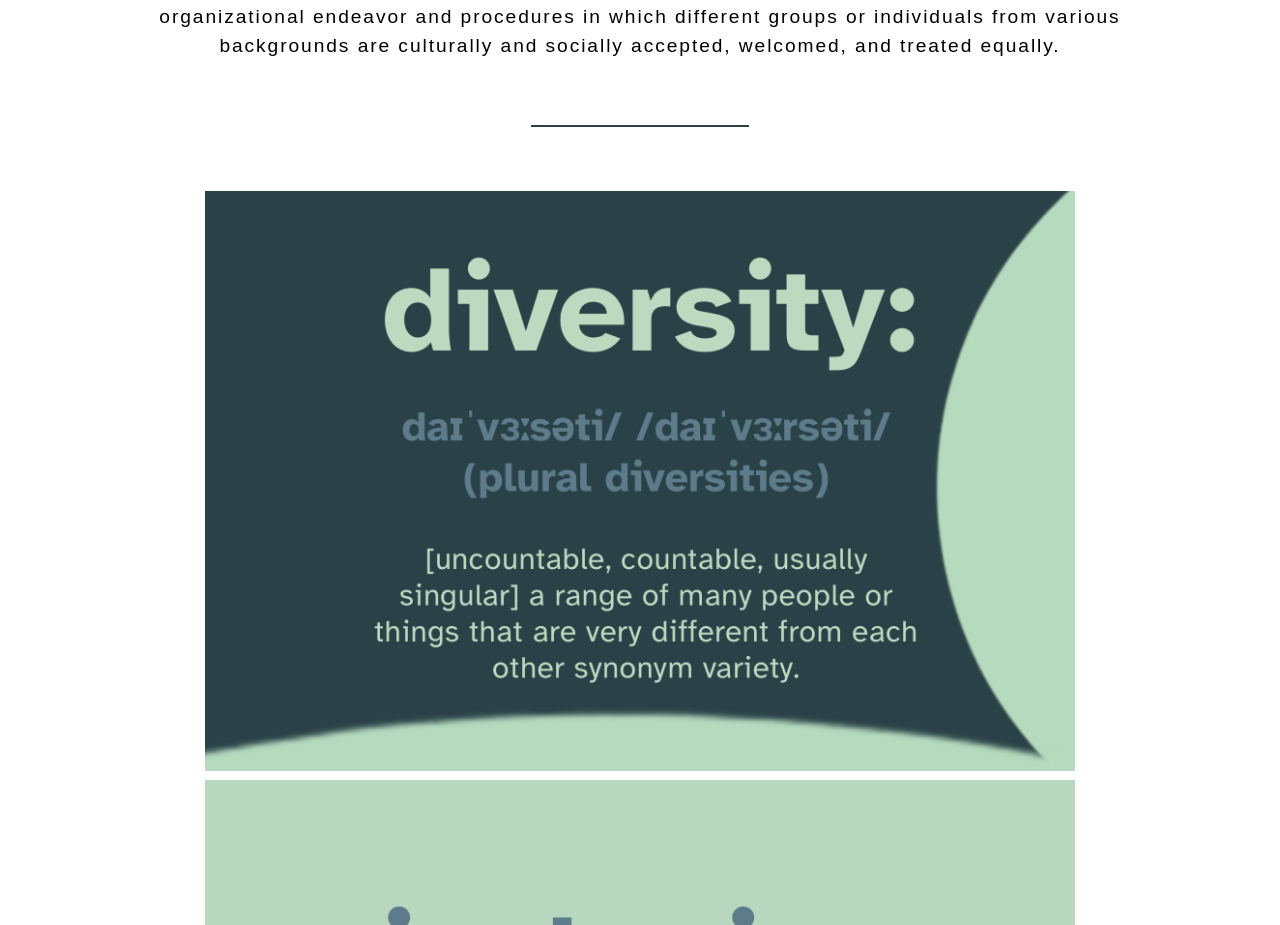
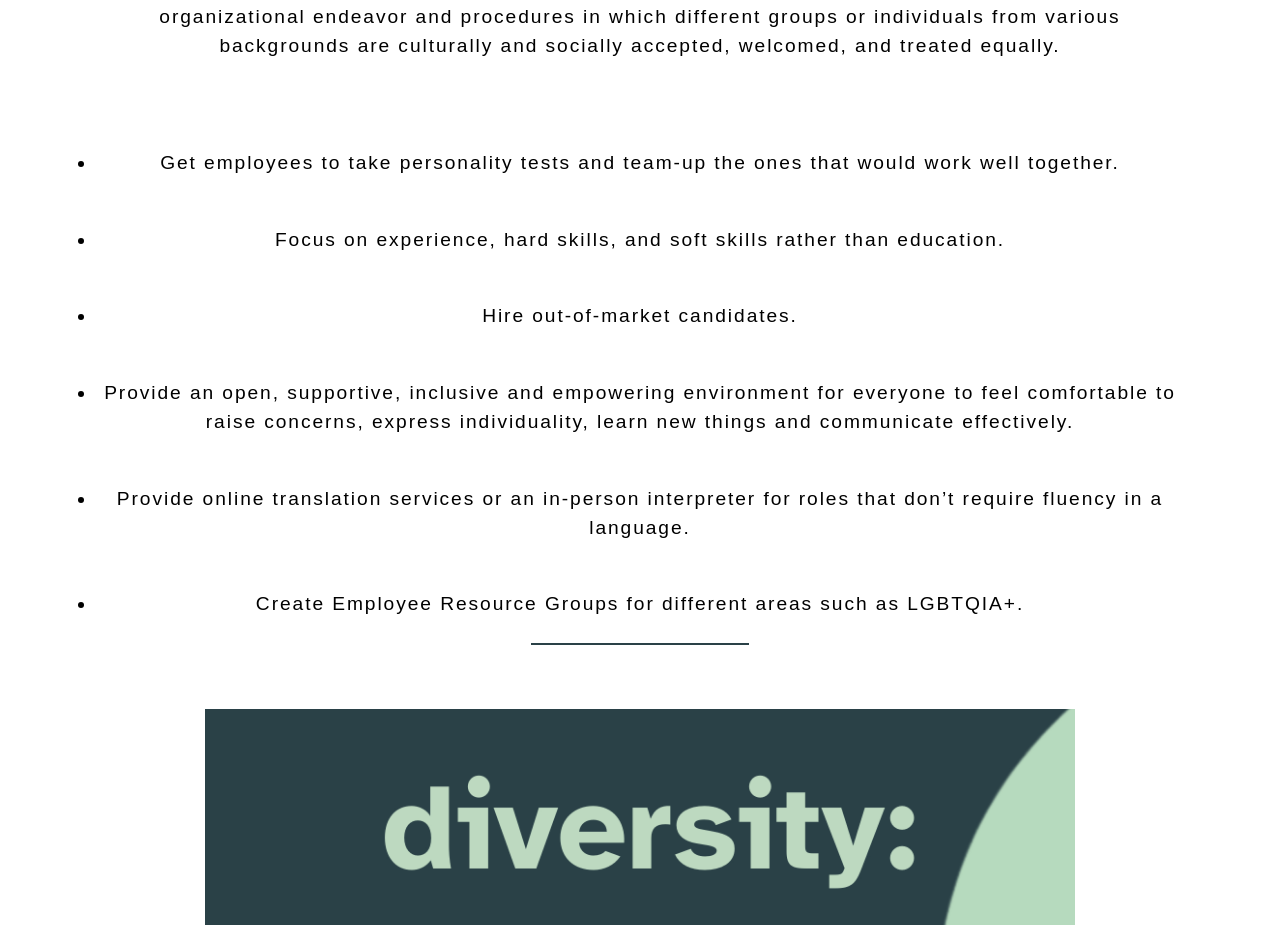
Before and after one commit to aidant842/Trust-in-SODA-Hackathon, a React (Create React App) app in the folder space4all/: page / in a window 1280 px wide. Shown: the part 1267-2192 px from the top of the page. Built offline with nearby package versions, Linux system fonts and the light colour scheme.

Commit message:
added more bulletpoints to page 1

```diff
--- a/space4all/src/pages/Page1.js
+++ b/space4all/src/pages/Page1.js
@@ -53,6 +53,33 @@ const Page1 = () => {
                     Inclusion refers to an organizational endeavor and procedures in which different groups or individuals from various backgrounds are culturally and socially accepted, welcomed, and treated equally."
                 />
             </SplitContainer>
+
+            <StyledUl>
+                <li>
+                    Get employees to take personality tests and team-up the ones
+                    that would work well together.
+                </li>
+                <li>
+                    Focus on experience, hard skills, and soft skills rather
+                    than education.
+                </li>
+                <li>Hire out-of-market candidates.</li>
+                <li>
+                    Provide an open, supportive, inclusive and empowering
+                    environment for everyone to feel comfortable to raise
+                    concerns, express individuality, learn new things and
+                    communicate effectively.
+                </li>
+                <li>
+                    Provide online translation services or an in-person
+                    interpreter for roles that don’t require fluency in a
+                    language.
+                </li>
+                <li>
+                    Create Employee Resource Groups for different areas such as
+                    LGBTQIA+.
+                </li>
+            </StyledUl>
 
             <HR />
 
```
